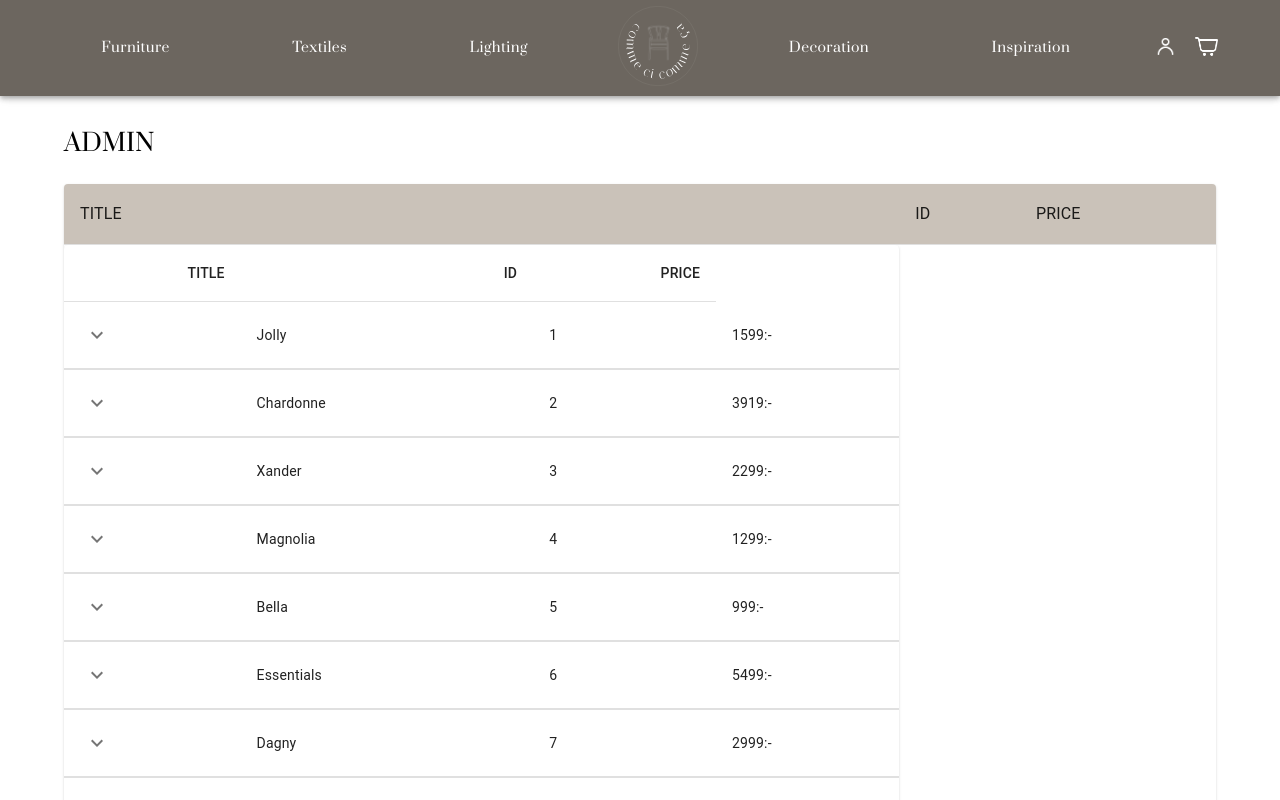
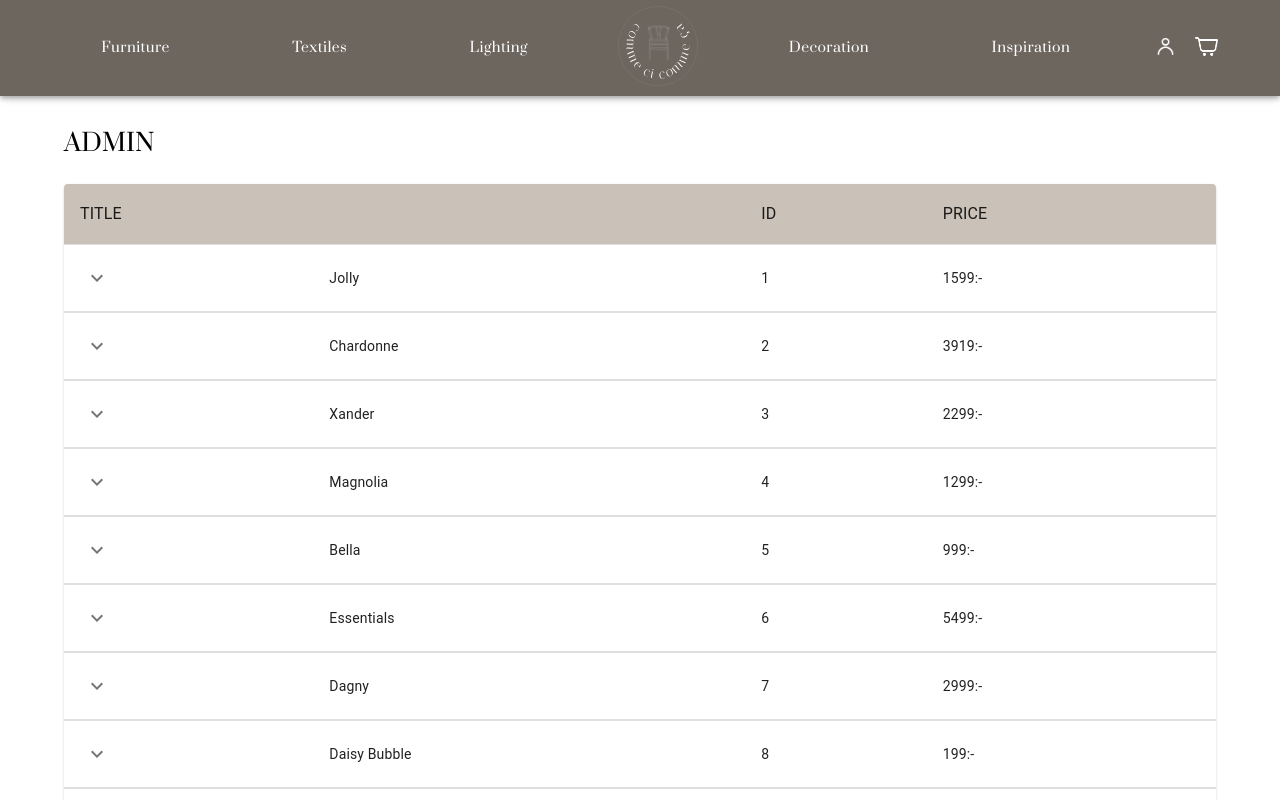
Before and after one commit to mirrenil/commeci-commeca-webbshop, a React (Create React App) app: page /admin in a window 1280 px wide. Shown: the top 800 px of the page. Built offline with nearby package versions, Linux system fonts and the light colour scheme; a web font is replaced by a local one.

Commit message:
changed name of the component to match with the file name and separated the extra component in anothe tsx (styling not done)

```diff
--- a/src/components/AdminProductList.tsx
+++ b/src/components/AdminProductList.tsx
@@ -5,8 +5,8 @@ import { Button, Typography, TextField } from "@mui/material";
 import Box from "@mui/material/Box";
 import Collapse from "@mui/material/Collapse";
 import IconButton from "@mui/material/IconButton";
-import EditIcon from '@mui/icons-material/Edit';
-import DoneIcon from '@mui/icons-material/Done';
+import EditIcon from "@mui/icons-material/Edit";
+import DoneIcon from "@mui/icons-material/Done";
 import Paper from "@mui/material/Paper";
 import Table from "@mui/material/Table";
 import TableBody from "@mui/material/TableBody";
@@ -21,10 +21,8 @@ interface Props {
   product: ProductData;
 }
 
-function ProductTable(props: Props) {
-
-  const
-    {
+function AdminProductList(props: Props) {
+  const {
     products,
     addProduct,
     isEdit,
@@ -34,7 +32,6 @@ function ProductTable(props: Props) {
     inputChangeHandler,
   } = useAdmin();
 
-
   const [open, setOpen] = React.useState(false);
   const [image, setImage] = useState(props.product.image);
   const [title, setTitle] = useState(props.product.title);
@@ -42,7 +39,6 @@ function ProductTable(props: Props) {
   const [price, setPrice] = useState(props.product.price);
 
   let productToEdit = props.product;
-
 
   return (
     <React.Fragment>
@@ -145,12 +141,11 @@ function ProductTable(props: Props) {
                             value={String(price)}
                             variant="standard"
                             onChange={(event) => {
-                              console.log(isNaN(Number(event.target.value)))
+                              console.log(isNaN(Number(event.target.value)));
                               if (!isNaN(Number(event.target.value))) {
-                                 setPrice(Number(event.target.value))
+                                setPrice(Number(event.target.value));
                               }
-                              }
-                            }
+                            }}
                           />
                         </>
                       ) : (
@@ -201,33 +196,4 @@ function ProductTable(props: Props) {
     </React.Fragment>
   );
 }
-
-interface PropsTable {
-  products: ProductData[];
-}
-
-export default function CollapsibleTable(props: PropsTable) {
-
-  const products = React.useContext(ProductContext).products;
-  console.log("PRODUCTS: ", products)
-  return (
-    <TableContainer component={Paper}>
-      <Table aria-label="collapsible table">
-        <TableHead>
-          <TableRow>
-            <TableCell align="right">TITLE</TableCell>
-
-            <TableCell align="right">ID</TableCell>
-
-            <TableCell align="right">PRICE</TableCell>
-          </TableRow>
-        </TableHead>
-        <TableBody>
-          {products.map((product) => {
-            return <ProductTable key={product.id} product={product} />;
-          })}
-        </TableBody>
-      </Table>
-    </TableContainer>
-  );
-}
+export default AdminProductList;
```
Lines whose indentation alone changed are shown as unchanged.
